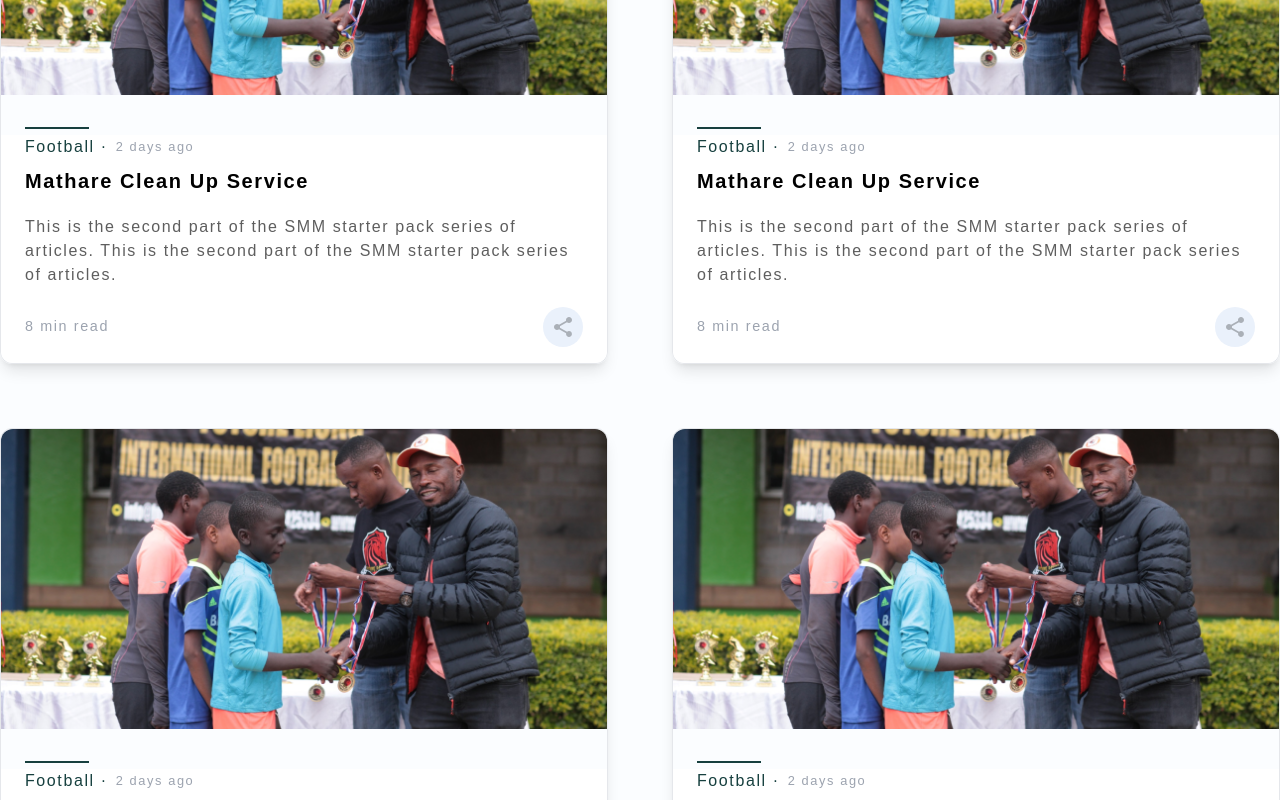
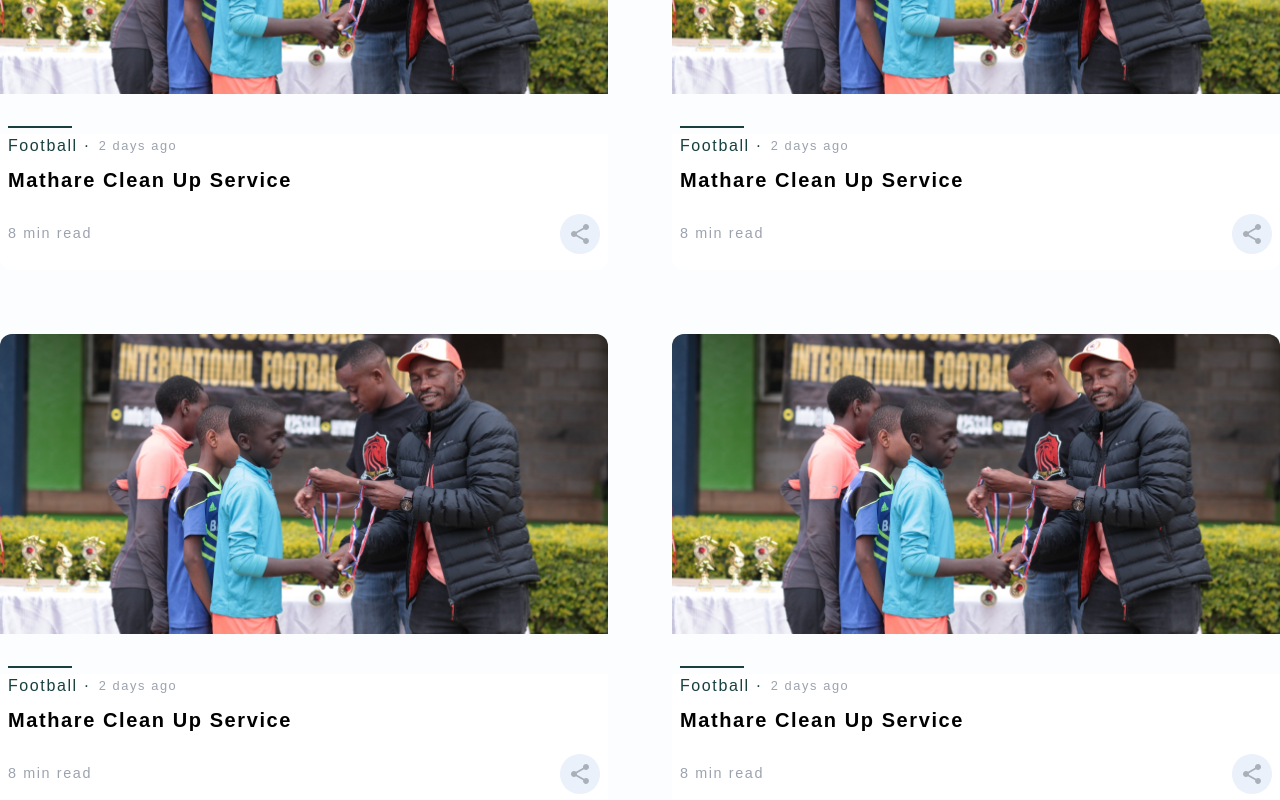
Before and after one commit to alekskimeu/coah-website, a Next.js app: page /blog in a window 1280 px wide. Shown: the part 760-1560 px from the top of the page. Built offline with nearby package versions, Linux system fonts and the light colour scheme.

Commit message:
Modified post & newsletter components to not show content

```diff
--- a/components/blog/Post.jsx
+++ b/components/blog/Post.jsx
@@ -6,12 +6,12 @@ import ShareIcon from "@mui/icons-material/Share";
 
 const Post = ({ image, title, content, date, time }) => {
   return (
-    <div className="rounded-xl border shadow-lg">
+    <div className="rounded-xl">
       <Image
         src={image}
         className="w-full h-[300px] object-cover overflow-hidden rounded-t-xl"
       />
-      <div className="mt-10 relative bg-white px-6 pb-4 rounded-b-xl">
+      <div className="mt-10 relative bg-white px-2 pb-4 rounded-b-xl">
         <h2 className="post-title mt-4 text-[#17403f] flex items-center gap-2">
           Football &#xb7;{" "}
           <span className="text-[.8rem] text-gray-400">{date}</span>
--- a/components/blog/TopPost.jsx
+++ b/components/blog/TopPost.jsx
@@ -6,7 +6,7 @@ import ShareIcon from "@mui/icons-material/Share";
 
 const TopPost = ({ image, title, content, date, time }) => {
   return (
-    <div className="rounded-xl border shadow-lg grid grid-cols-2">
+    <div className="rounded-xl border grid grid-cols-2">
       <Image
         src={image}
         className="w-full h-[100%] object-cover overflow-hidden rounded-l-xl"
--- a/components/newsletters/Newsletter.jsx
+++ b/components/newsletters/Newsletter.jsx
@@ -6,12 +6,12 @@ import ShareIcon from "@mui/icons-material/Share";
 
 const Newsletter = ({ image, title, content, date, time }) => {
   return (
-    <div className="rounded-xl border shadow-lg">
+    <div className="rounded-xl">
       <Image
         src={image}
         className="w-full h-[300px] object-cover overflow-hidden rounded-t-xl"
       />
-      <div className="mt-10 relative bg-white px-6 pb-4 rounded-b-xl">
+      <div className="mt-10 relativ px-2 pb-4 rounded-b-xl">
         <h2 className="post-title mt-4 text-[#17403f] flex items-center gap-2">
           Football &#xb7;{" "}
           <span className="text-[.8rem] text-gray-400">{date}</span>
--- a/components/newsletters/TopNewsletter.jsx
+++ b/components/newsletters/TopNewsletter.jsx
@@ -6,7 +6,7 @@ import ShareIcon from "@mui/icons-material/Share";
 
 const TopNewsletter = ({ image, title, content, date, time }) => {
   return (
-    <div className="rounded-xl border shadow-lg grid grid-cols-2">
+    <div className="rounded-xl border grid grid-cols-2">
       <Image
         src={image}
         className="w-full h-[100%] object-cover overflow-hidden rounded-l-xl"
--- a/pages/blog.js
+++ b/pages/blog.js
@@ -32,7 +32,7 @@ export default function Blog() {
           <BlogPost
             image={image}
             title="Mathare Clean Up Service"
-            content="This is the second part of the SMM starter pack series of articles. This is the second part of the SMM starter pack series of articles. "
+            // content="This is the second part of the SMM starter pack series of articles. This is the second part of the SMM starter pack series of articles. "
             date="2 days ago"
             time={8}
             height="250px"
@@ -40,7 +40,7 @@ export default function Blog() {
           <BlogPost
             image={image}
             title="Mathare Clean Up Service"
-            content="This is the second part of the SMM starter pack series of articles. This is the second part of the SMM starter pack series of articles. "
+            // content="This is the second part of the SMM starter pack series of articles. This is the second part of the SMM starter pack series of articles. "
             date="2 days ago"
             time={8}
             height="250px"
@@ -48,7 +48,7 @@ export default function Blog() {
           <BlogPost
             image={image}
             title="Mathare Clean Up Service"
-            content="This is the second part of the SMM starter pack series of articles. This is the second part of the SMM starter pack series of articles. "
+            // content="This is the second part of the SMM starter pack series of articles. This is the second part of the SMM starter pack series of articles. "
             date="2 days ago"
             time={8}
             height="250px"
@@ -56,7 +56,7 @@ export default function Blog() {
           <BlogPost
             image={image}
             title="Mathare Clean Up Service"
-            content="This is the second part of the SMM starter pack series of articles. This is the second part of the SMM starter pack series of articles. "
+            // content="This is the second part of the SMM starter pack series of articles. This is the second part of the SMM starter pack series of articles. "
             date="2 days ago"
             time={8}
             height="250px"
--- a/pages/newsletters.js
+++ b/pages/newsletters.js
@@ -32,7 +32,7 @@ export default function Newsletters() {
           <Newsletter
             image={image}
             title="Mathare Clean Up Service"
-            content="This is the second part of the SMM starter pack series of articles. This is the second part of the SMM starter pack series of articles. "
+            // content="This is the second part of the SMM starter pack series of articles. This is the second part of the SMM starter pack series of articles. "
             date="2 days ago"
             time={8}
             height="250px"
@@ -40,7 +40,7 @@ export default function Newsletters() {
           <Newsletter
             image={image}
             title="Mathare Clean Up Service"
-            content="This is the second part of the SMM starter pack series of articles. This is the second part of the SMM starter pack series of articles. "
+            // content="This is the second part of the SMM starter pack series of articles. This is the second part of the SMM starter pack series of articles. "
             date="2 days ago"
             time={8}
             height="250px"
@@ -48,7 +48,7 @@ export default function Newsletters() {
           <Newsletter
             image={image}
             title="Mathare Clean Up Service"
-            content="This is the second part of the SMM starter pack series of articles. This is the second part of the SMM starter pack series of articles. "
+            // content="This is the second part of the SMM starter pack series of articles. This is the second part of the SMM starter pack series of articles. "
             date="2 days ago"
             time={8}
             height="250px"
@@ -56,7 +56,7 @@ export default function Newsletters() {
           <Newsletter
             image={image}
             title="Mathare Clean Up Service"
-            content="This is the second part of the SMM starter pack series of articles. This is the second part of the SMM starter pack series of articles. "
+            // content="This is the second part of the SMM starter pack series of articles. This is the second part of the SMM starter pack series of articles. "
             date="2 days ago"
             time={8}
             height="250px"
```
